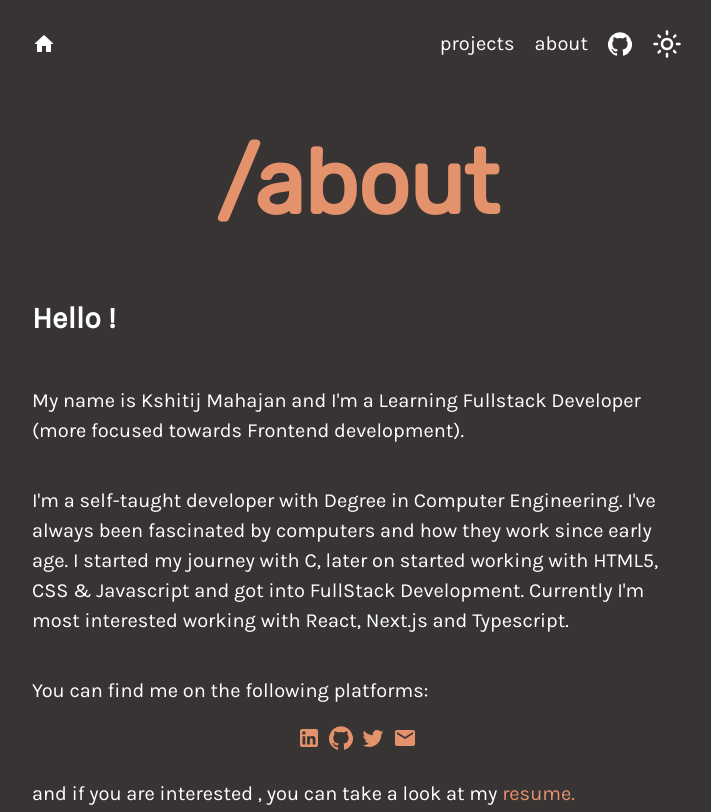
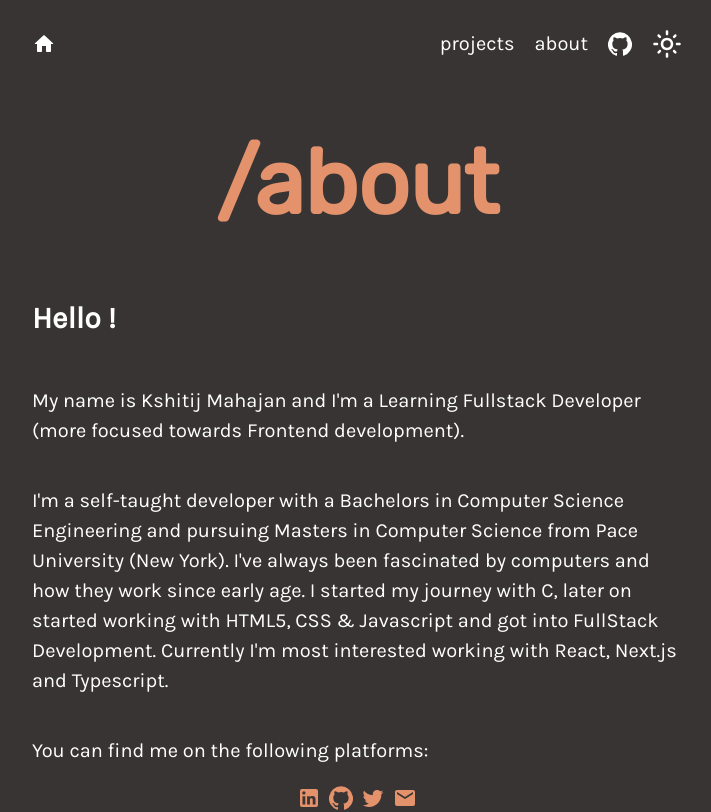
Before and after one commit to kshitijm23/devFolio, a Next.js app: page /about in a window 1280 px wide. Shown: the top 812 px of the page, without its empty margins (283-994 px from the left). Built offline with nearby package versions, Linux system fonts and the light colour scheme.

Commit message:
changes in about

```diff
--- a/package.json
+++ b/package.json
@@ -1,5 +1,5 @@
 {
-  "name": "quirkless",
+  "name": "kceee",
   "version": "0.1.0",
   "private": true,
   "scripts": {
--- a/pages/about.js
+++ b/pages/about.js
@@ -15,7 +15,7 @@ export default function Contact() {
         <link rel="icon" href="/favicon.ico" />
         <meta
           name="description"
-          content="My name is Tejas Bhavsar and I'm a Learning Fullstack Developer"
+          content="My name is Kshitij Mahajan and I'm a Learning Fullstack Developer"
         ></meta>
       </Head>
       <main>
@@ -26,7 +26,8 @@ export default function Contact() {
           towards Frontend development).{" "}
         </p>
         <p>
-          I'm a self-taught developer with Degree in Computer Engineering. I've
+          I'm a self-taught developer with a Bachelors in Computer Science Engineering
+          and pursuing Masters in Computer Science from Pace University (New York). I've
           always been fascinated by computers and how they work since early age.
           I started my journey with C, later on started working with HTML5, CSS
           & Javascript and got into FullStack Development. Currently I'm most
```
Also changed, not shown: 1 other file (tests, documents, lock files or other folders).
